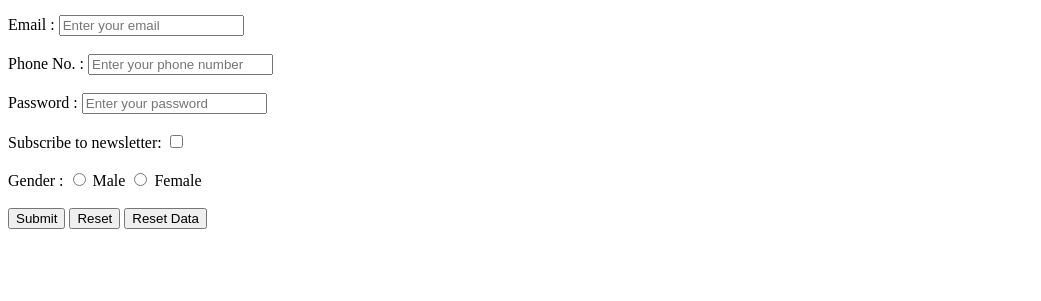
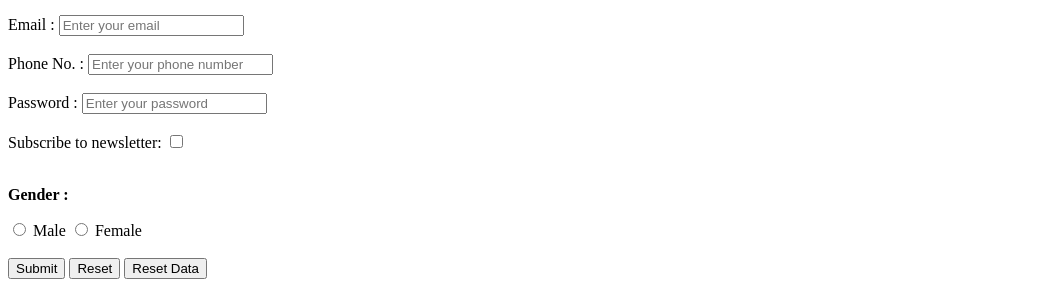
Before and after one commit to tirth-1110/web_development_journey_tirth-1110, a plain HTML site: page section-02-HTML-basics/13_html_forms_inputs_labels_buttons/forms.html in a window 1280 px wide. Shown: the part 499-800 px from the top of the page, without its empty margins (0-1041 px from the left). Drawn offline with Linux system fonts and the light colour scheme.

Commit message:
changea code in forms.html file

```diff
--- a/section-02-HTML-basics/13_html_forms_inputs_labels_buttons/forms.html
+++ b/section-02-HTML-basics/13_html_forms_inputs_labels_buttons/forms.html
@@ -35,7 +35,7 @@
         <input type="password" id="pass" name="password" placeholder="Enter your password"><br><br>
         <label for="subscribe">Subscribe to newsletter:</label>
         <input type="checkbox" id="subscribe" name="subscribe"><br><br>
-        <label for="gender">Gender :</label>
+        <p><b>Gender :</b></p>
         <input type="radio" id="male" name="gender" value="male">
         <label for="male">Male</label>
         <input type="radio" id="female" name="gender" value="female">
```
